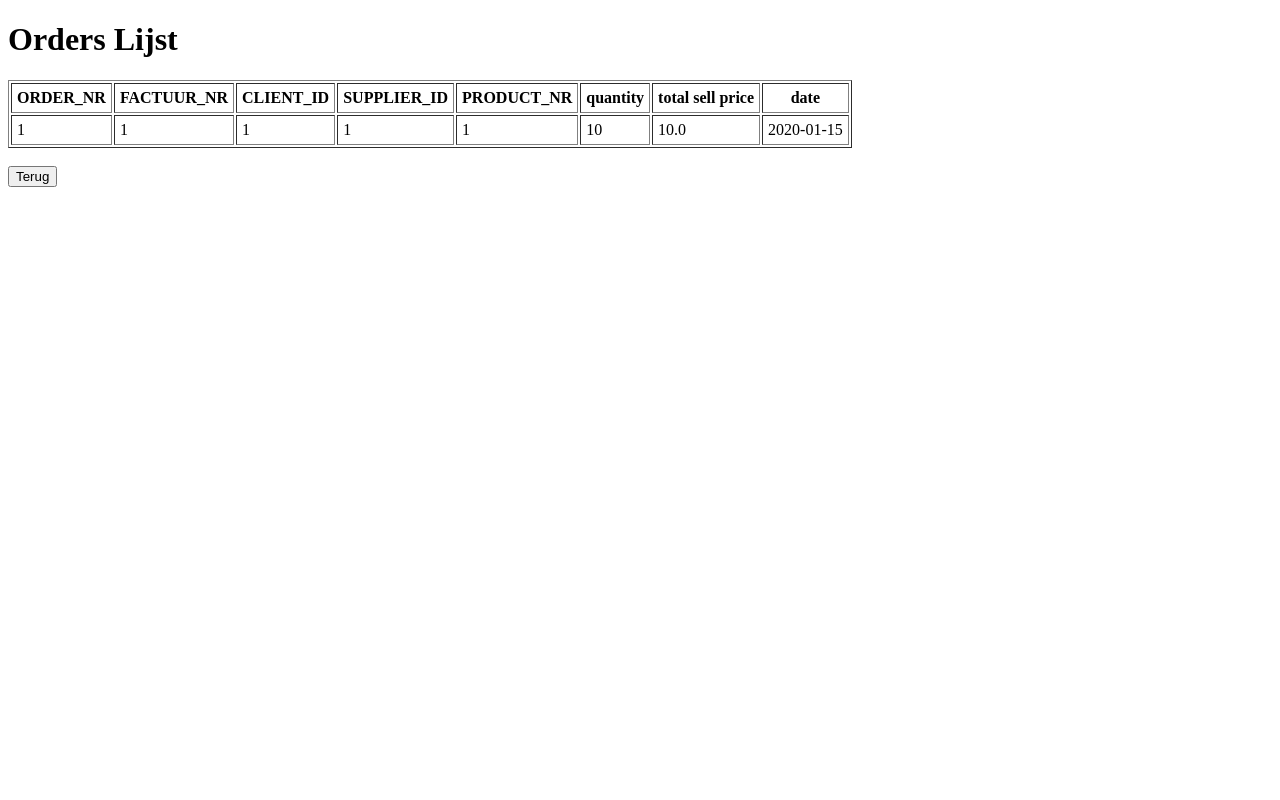
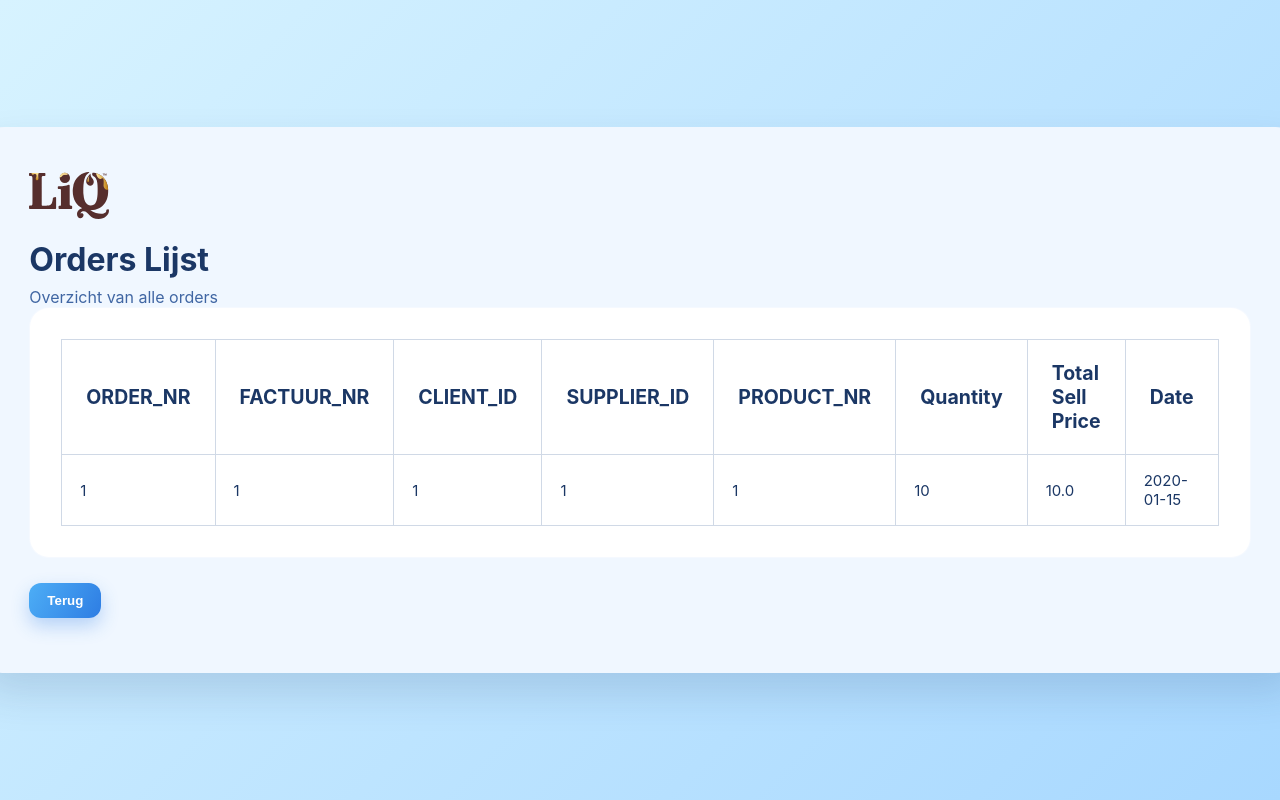
Before and after one commit to A-D-DBS-application/web-application-2025-group-22, a Flask app: page /orders in a window 1280 px wide. Run offline with Flask 3, Linux system fonts and the light colour scheme; tables that the repository leaves empty hold one stand-in row (values such as "Sample post").

Commit message:
Improve orders page layout and design
Refactor orders table layout and styling

```diff
--- a/app/templates/orders.html
+++ b/app/templates/orders.html
@@ -3,20 +3,75 @@
 <head>
     <meta charset="UTF-8">
     <title>Orders Lijst</title>
+    <link rel="stylesheet" href="{{ url_for('static', filename='style_clients.css') }}">
+    <style>
+        .orders-layout {
+            width: min(1500px, 98vw);
+        }
+
+        .orders-layout .table-wrapper {
+            padding: 32px;
+        }
+
+        .orders-layout .logo {
+            width: 80px;
+            margin: 0 0 18px 0;
+        }
+
+        .orders-table {
+            width: 100%;
+            border-collapse: collapse;
+        }
+
+        .orders-table th,
+        .orders-table td {
+            border: 1px solid #d0d9e6;
+            padding: 16px 18px;
+        }
+
+        .orders-table th {
+            font-size: 130%;
+            padding: 21px 24px;
+        }
+
+        .orders-table tbody tr:nth-child(odd) {
+            background-color: #ffffff;
+        }
+
+        .orders-table tbody tr:nth-child(even) {
+            background-color: #f5faff;
+        }
+
+        .page-title {
+            text-align: left;
+        }
+    </style>
 </head>
 <body>
+
+    <div class="clients-container orders-layout">
+        <img src="{{ url_for('static', filename='logo.svg') }}" alt="Liq logo" class="logo">
+
+        <div class="page-title">
             <h1>Orders Lijst</h1>
-    <table border="1" cellpadding="5">
+            <p>Overzicht van alle orders</p>
+        </div>
+
+        <div class="table-wrapper">
+            <table class="orders-table">
+                <thead>
                     <tr>
                         <th>ORDER_NR</th>
                         <th>FACTUUR_NR</th>
                         <th>CLIENT_ID</th>
                         <th>SUPPLIER_ID</th>
                         <th>PRODUCT_NR</th>
-            <th>quantity</th>
-            <th>total sell price</th>
-            <th>date</th>
+                        <th>Quantity</th>
+                        <th>Total Sell Price</th>
+                        <th>Date</th>
                     </tr>
+                </thead>
+                <tbody>
                     {% for o in orders %}
                     <tr>
                         <td>{{ o.ORDER_NR }}</td>
@@ -29,9 +84,11 @@
                         <td>{{ o.date }}</td>
                     </tr>
                     {% endfor %}
+                </tbody>
             </table>
+        </div>
 
-    <br>
-    <button onclick="window.location.href='/home'">Terug</button>
+        <button class="back-button" onclick="window.location.href='/home'">Terug</button>
+    </div>
 </body>
 </html>
```
Lines whose indentation alone changed are shown as unchanged.
